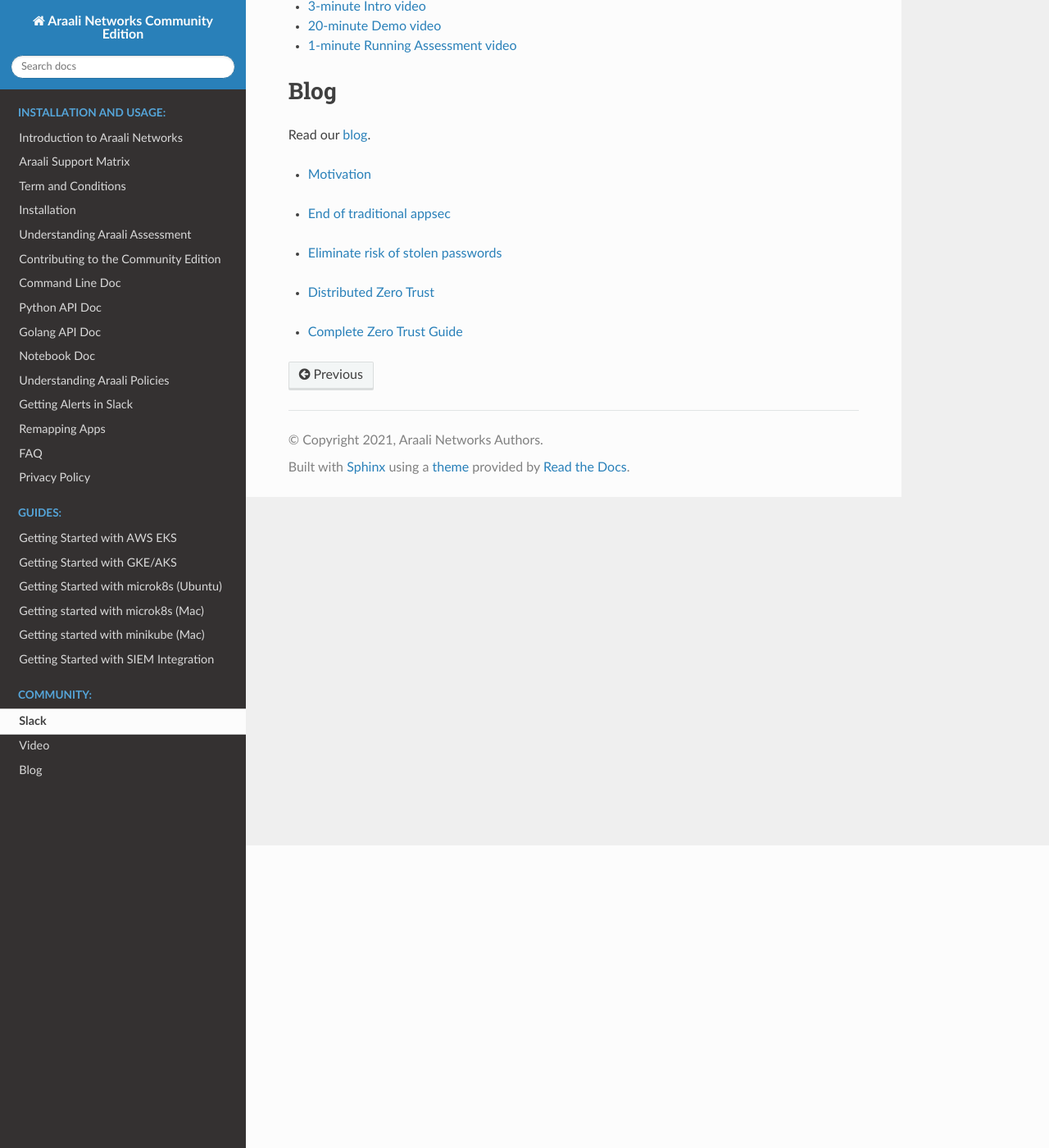
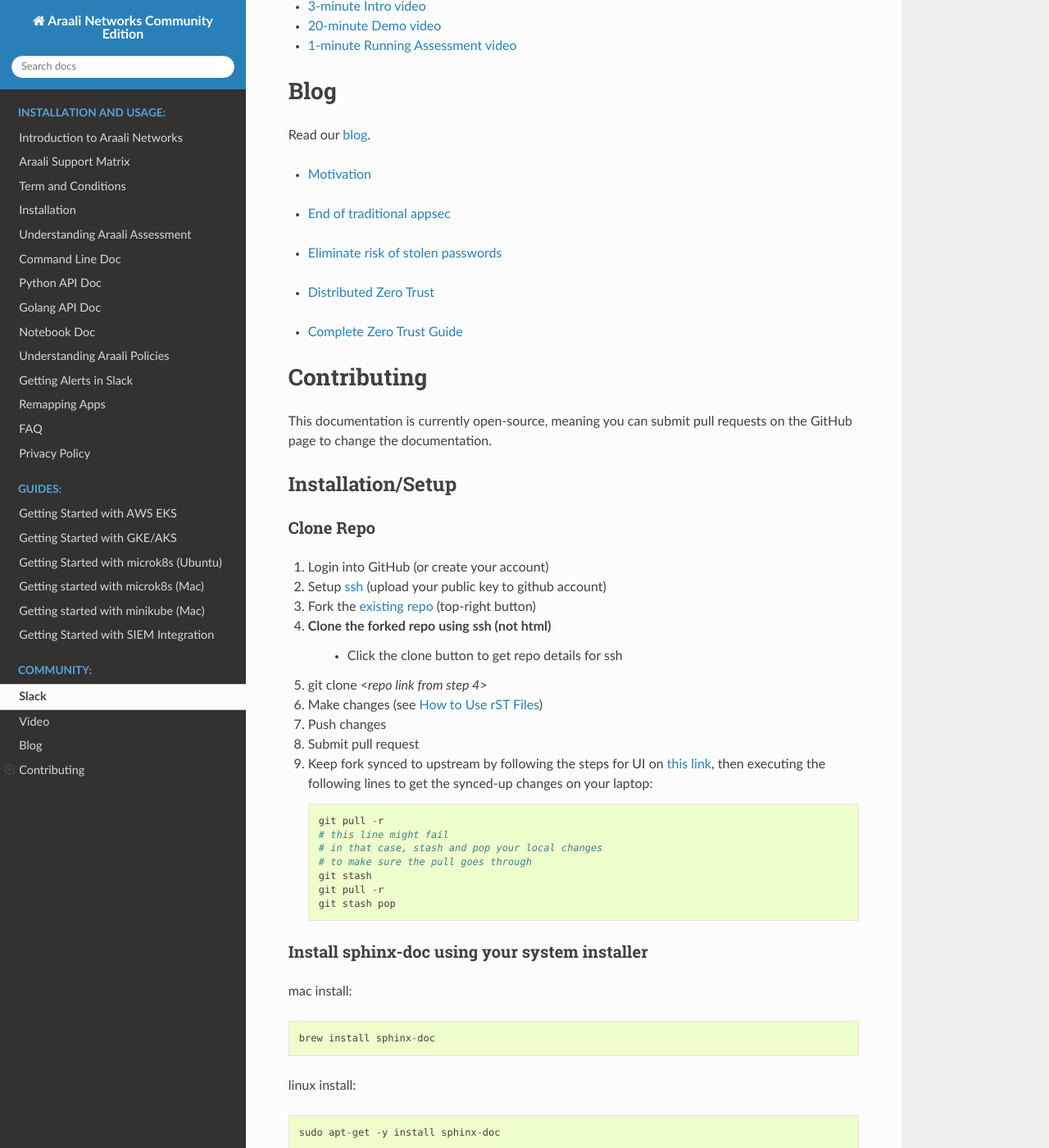
Before and after one commit to araalinetworks/api, a Sphinx documentation site: the page built from doc/source/community.rst, in a window 1280 px wide and 1400 px high, scrolled down 369 px. Shown: the whole window at 82% size. Built offline with Sphinx 7.4.7 and the Read the Docs theme 2.0.0, drawn with Linux system fonts in a browser that asks for light colours; some of the changed text lies outside the part shown.

Commit message:
moving editing_docs.rst to community.rst

```diff
--- a/doc/source/community.rst
+++ b/doc/source/community.rst
@@ -39,3 +39,5 @@
 - `Complete Zero Trust Guide`_
 
 .. _Complete Zero Trust Guide: https://www.araalinetworks.com/post/complete-guide-cn-security
+
+.. include:: editing_docs.rst
--- a/doc/source/editing_docs.rst
+++ b/doc/source/editing_docs.rst
@@ -1,34 +1,37 @@
-=====================================
-Contributing to the Community Edition
-=====================================
+Contributing
+============
 
 This documentation is currently open-source, meaning you can submit pull requests on the GitHub page to change the
 documentation.
 
+==================
 Installation/Setup
-------------------
+==================
 
 Clone Repo
-==========
+----------
 1. Login into GitHub (or create your account)
 2. Setup `ssh <https://github.com/settings/ssh/new>`_ (upload your public key to github account)
-3. Fork the existing repo (top-right button)
+3. Fork the `existing repo <https://github.com/araalinetworks/api>`_ (top-right button)
 4. Clone the forked repo using ssh (not html)
     - Click the clone button to get repo details for ssh
-    - Add/Create ssh key if needed
-5. git clone <*repo link*>
+5. git clone <*repo link from step 4*>
 6. Make changes (see :ref:`rst-files`)
 7. Push changes
 8. Submit pull request
-9. Keep fork synced to upstream by following the steps for UI on `this link <https://docs.github.com/en/github/collaborating-with-pull-requests/working-with-forks/syncing-a-fork>`_, then executing the following lines ::
+9. Keep fork synced to upstream by following the steps for UI on `this link <https://docs.github.com/en/github/collaborating-with-pull-requests/working-with-forks/syncing-a-fork>`_, then executing the following lines to get the synced-up changes on your laptop::
 
 
+    git pull -r
+    # this line might fail
+    # in that case, stash and pop your local changes
+    # to make sure the pull goes through
     git stash
     git pull -r
     git stash pop
 
 Install sphinx-doc using your system installer
-==============================================
+----------------------------------------------
 
 mac install::
 
@@ -39,7 +42,7 @@
     sudo apt-get -y install sphinx-doc
 
 Make sure sphinx-build is in your path
-======================================
+--------------------------------------
 
 Let the installer prompt you for the path. Or see manual instructions below. ::
 
@@ -58,7 +61,7 @@
     source ~/.bashrc
 
 Set up Sphinx with Python
-=========================
+-------------------------
 
 Follow `this link <https://www.docslikecode.com/learn/01-sphinx-python-rtd/>`_ ::
 
@@ -88,8 +91,9 @@
 
 .. _rst-files:
 
+====================
 How to Use rST Files
---------------------
+====================
 
 To contribute to the documentation, some knowledge of rST is required. Below are some helpful links.
 
--- a/doc/source/index.rst
+++ b/doc/source/index.rst
@@ -37,7 +37,6 @@
    araalitermscondition
    gettingstarted
    assessmentreport
-   editing_docs
    araalictlcommandline
    araalictlpython
    araalictlgolang
```
Also changed, not shown: 1 other file.
